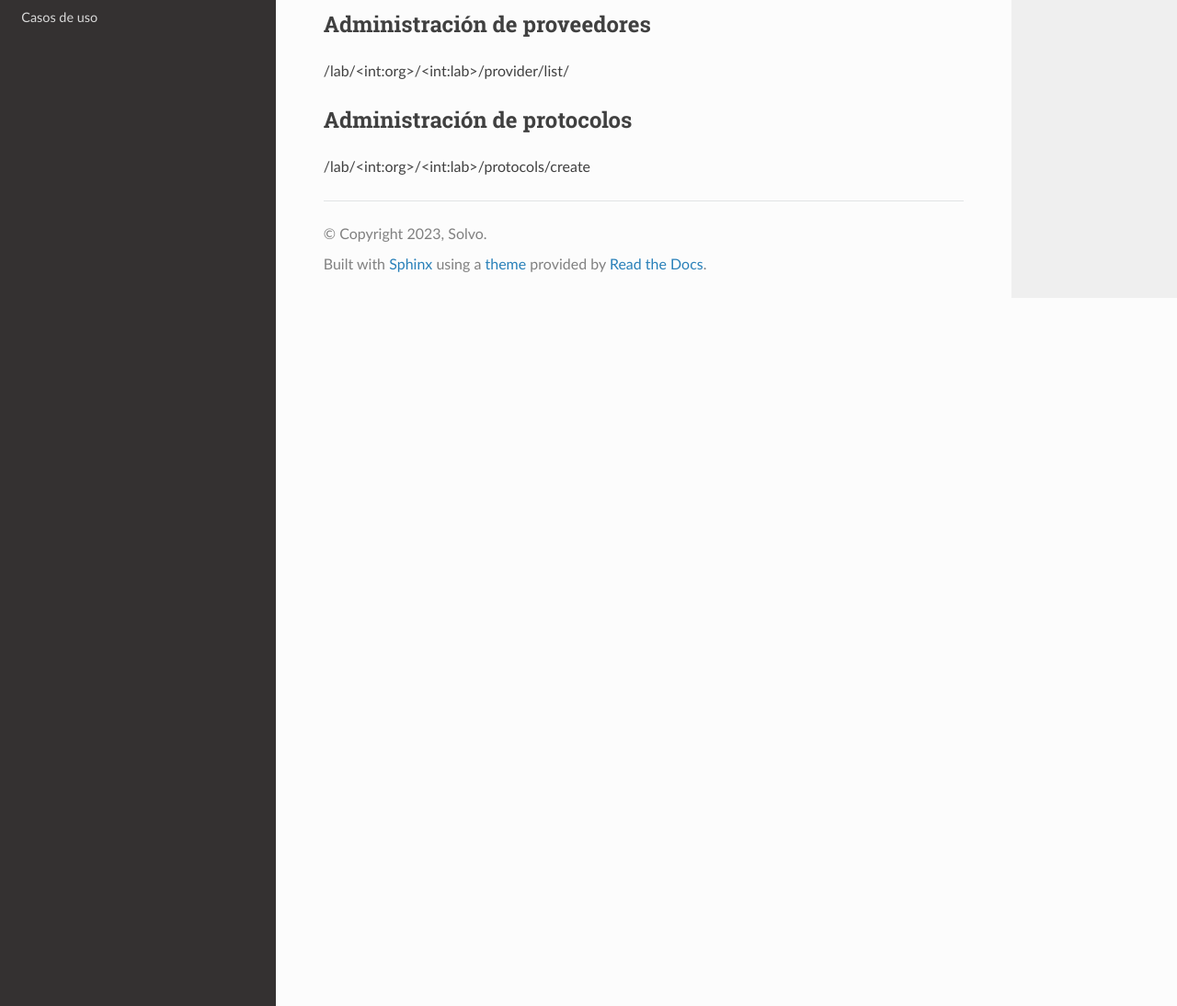
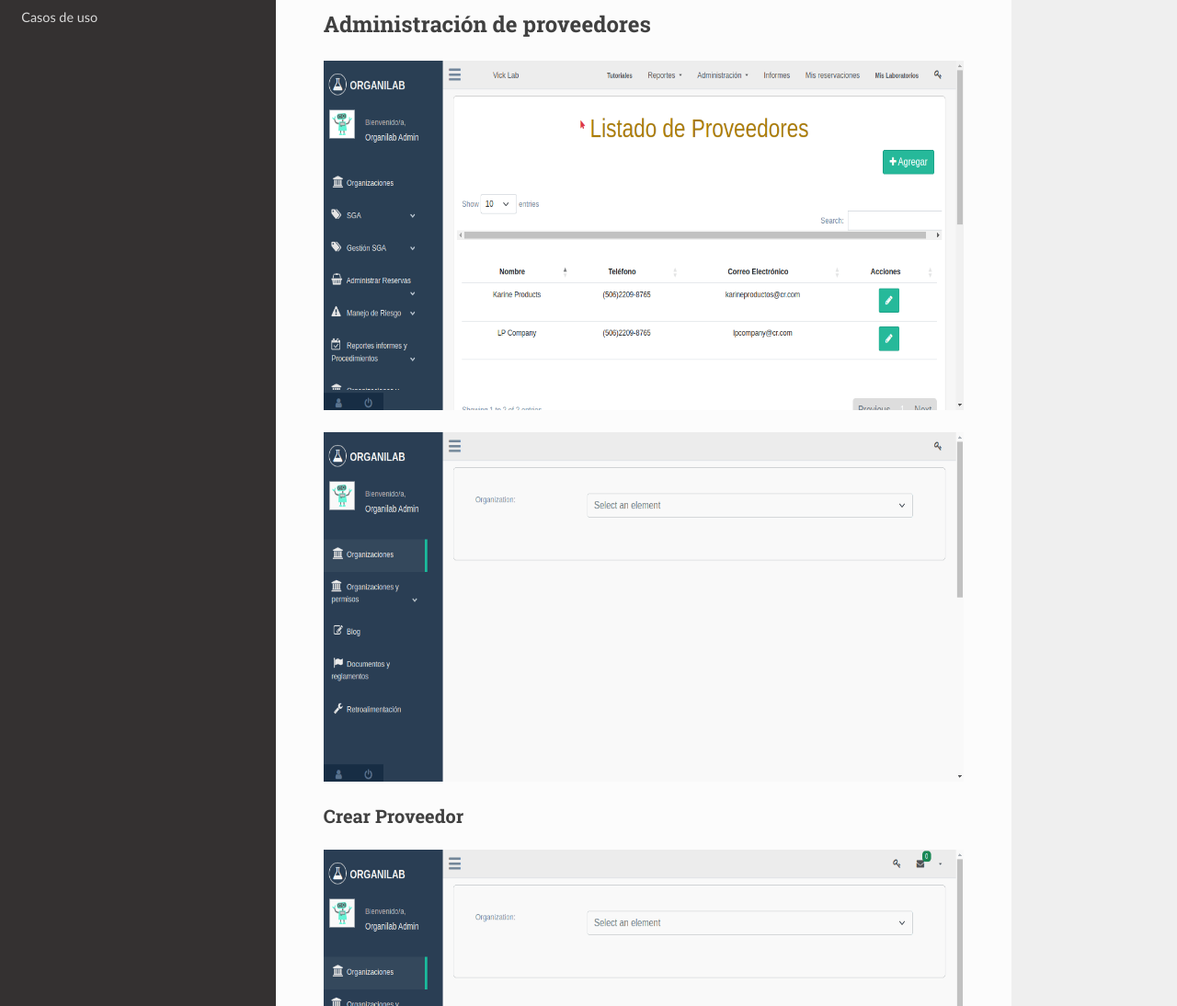
Before and after one commit to Solvosoft/organilab_docs, a Sphinx documentation site: the page built from source/administrative_usage/laboratory.rst, in a window 1280 px wide and 1400 px high, scrolled down 26087 px. Shown: the part 306-1400 px from the top of the window at 92% size. Built offline with Sphinx 7.4.7 and the Read the Docs theme 2.0.0, drawn with Linux system fonts in a browser that asks for light colours.

Commit message:
Adding providers selenium tests and function to display hidden elements with js

```diff
--- a/source/administrative_usage/laboratory.rst
+++ b/source/administrative_usage/laboratory.rst
@@ -541,7 +541,27 @@ Eliminar características de objectos
 Administración de proveedores
 -------------------------------------------
 
-/lab/<int:org>/<int:lab>/provider/list/
+.. image:: ../_static/view_provider.png
+   :height: 380
+   :width: 720
+
+.. image:: ../_static/gif/view_providers.gif
+   :height: 380
+   :width: 720
+
+Crear Proveedor
+*****************
+.. image:: ../_static/gif/add_provider.gif
+   :height: 380
+   :width: 720
+
+
+Actualizar Proveedor
+***********************
+.. image:: ../_static/gif/update_provider.gif
+   :height: 380
+   :width: 720
+
 
 Administración de protocolos
 -------------------------------------------
```
Also changed, not shown: source/_static/gif/add_provider.gif (added), source/_static/gif/update_provider.gif (added), source/_static/gif/view_providers.gif (added), source/_static/view_provider.png (added).
